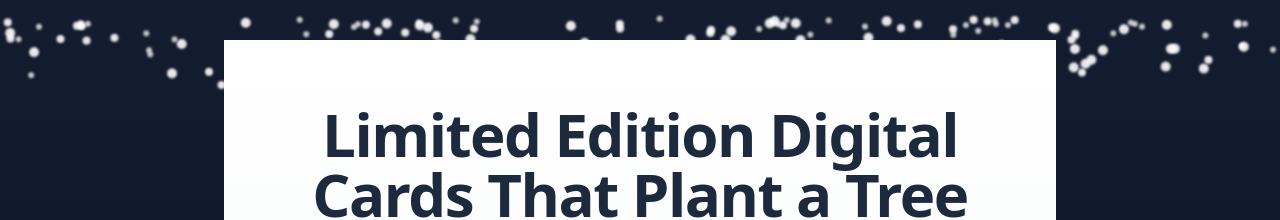
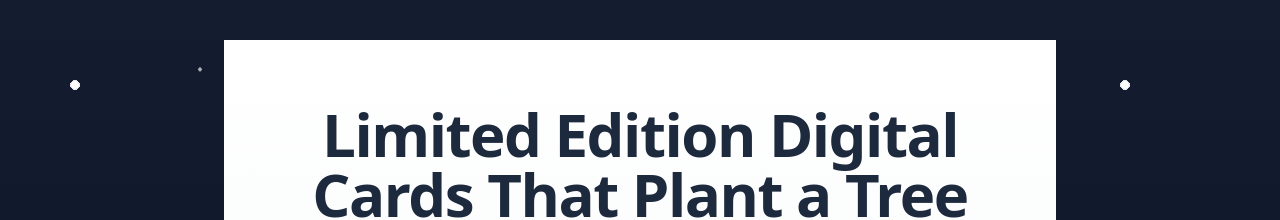
Before and after one commit to PatchLore/living-cards, a Next.js app: page / in a window 1280 px wide. Shown: the top 220 px of the page. Built offline with nearby package versions, Linux system fonts and the light colour scheme.

Commit message:
Render snow overlays server-side in RootLayout and remove client-side snow generation

```diff
--- a/app/layout.tsx
+++ b/app/layout.tsx
@@ -12,21 +12,8 @@ export default function RootLayout({ children }: { children: React.ReactNode })
     <html lang="en">
       <body className="min-h-screen bg-slate-900 relative">
 
-        {/* ❄️ Snow overlay above background (Blizzard mode: DOM flakes) */}
-        <div className="pointer-events-none fixed inset-0 z-[30] overflow-hidden">
-          <div className="snow-container">
-            {Array.from({ length: 150 }).map((_, i) => (
-              <div
-                key={i}
-                className="snowflake"
-                style={{
-                  ['--x' as any]: Math.random(),
-                  ['--d' as any]: Math.random(),
-                }}
-              ></div>
-            ))}
-          </div>
-        </div>
+        <div className="snow-overlay"></div>
+        <div className="snow-overlay-layer3"></div>
 
         {/* Main content above snow */}
         <div className="relative z-[40]">
```
